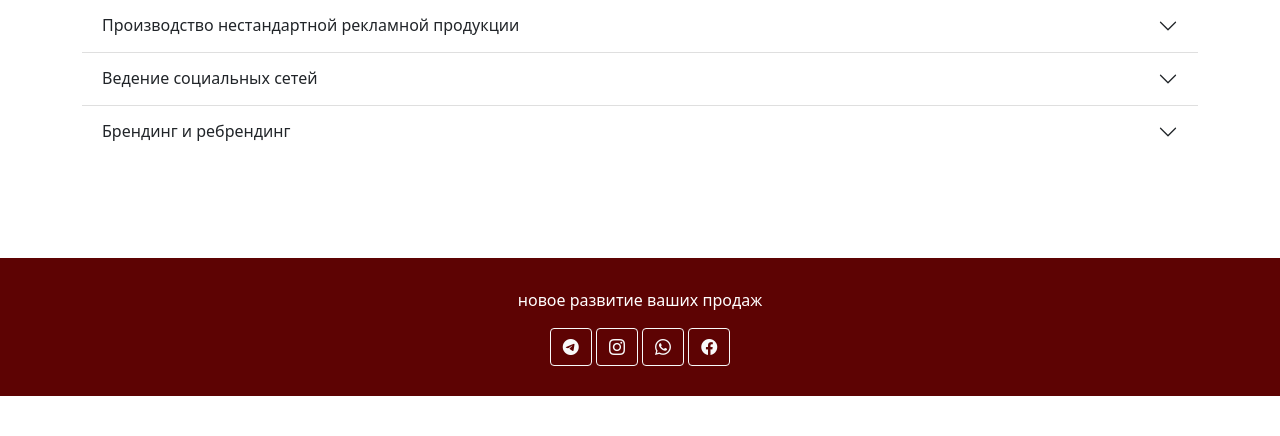
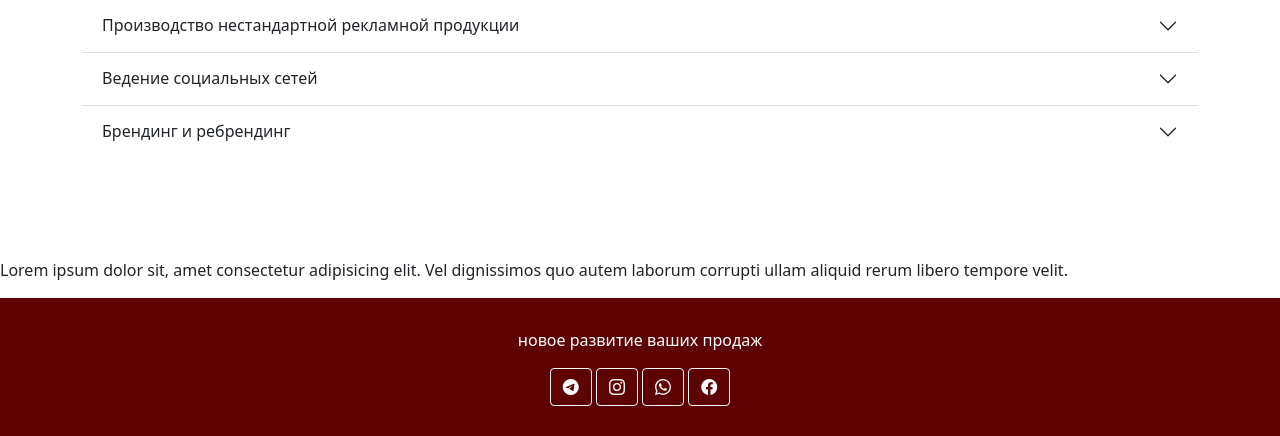
Before and after one commit to veter-v/B2L, a FastAPI app: page / in a window 1280 px wide. Shown: the part 2037-2473 px from the top of the page. Before the commit the page ends 2433 px from the top, so only its background shows below. Run offline with FastAPI, Linux system fonts and the light colour scheme.

Commit message:
modified for frontend

```diff
--- a/templates/index.html
+++ b/templates/index.html
@@ -3,10 +3,10 @@
 <head>
     <meta charset="UTF-8">
     <meta name="viewport" content="width=device-width, initial-scale=1">
-    <link rel="stylesheet" href="{{ url_for('static', path='/css/bootstrap.min.css') }}">
-    <link rel="stylesheet" href="{{ url_for('static', path='/css/style.css') }}">
-    <link rel="stylesheet" href="{{ url_for('static', path='/css/bootstrap-icons.css') }}">
-    <link rel="icon" href="{{ url_for('static', path='/img/favicon1.ico') }}" type="image/x-icon">
+    <link rel="stylesheet" href="../static/css/bootstrap.min.css">
+    <link rel="stylesheet" href="../static/css/style.css">
+    <link rel="stylesheet" href="../static/css/bootstrap-icons.css">
+    <link rel="icon" href="../static/img/favicon1.ico" type="image/x-icon">
     <title>Brands to Life</title>
 </head>
 
@@ -230,6 +230,7 @@ Hello world!
         </div>
     </div>
 </section>
+<p>Lorem ipsum dolor sit, amet consectetur adipisicing elit. Vel dignissimos quo autem laborum corrupti ullam aliquid rerum libero tempore velit.</p>
 
 <footer>
     <div class="container">
@@ -250,5 +251,5 @@ Hello world!
 </footer>
 </body>
 
-<script src="{{ url_for('static', path='/js/bootstrap.bundle.min.js') }}"></script>
+<script src="../static/js/bootstrap.bundle.min.js"></script>
 </html>
```
